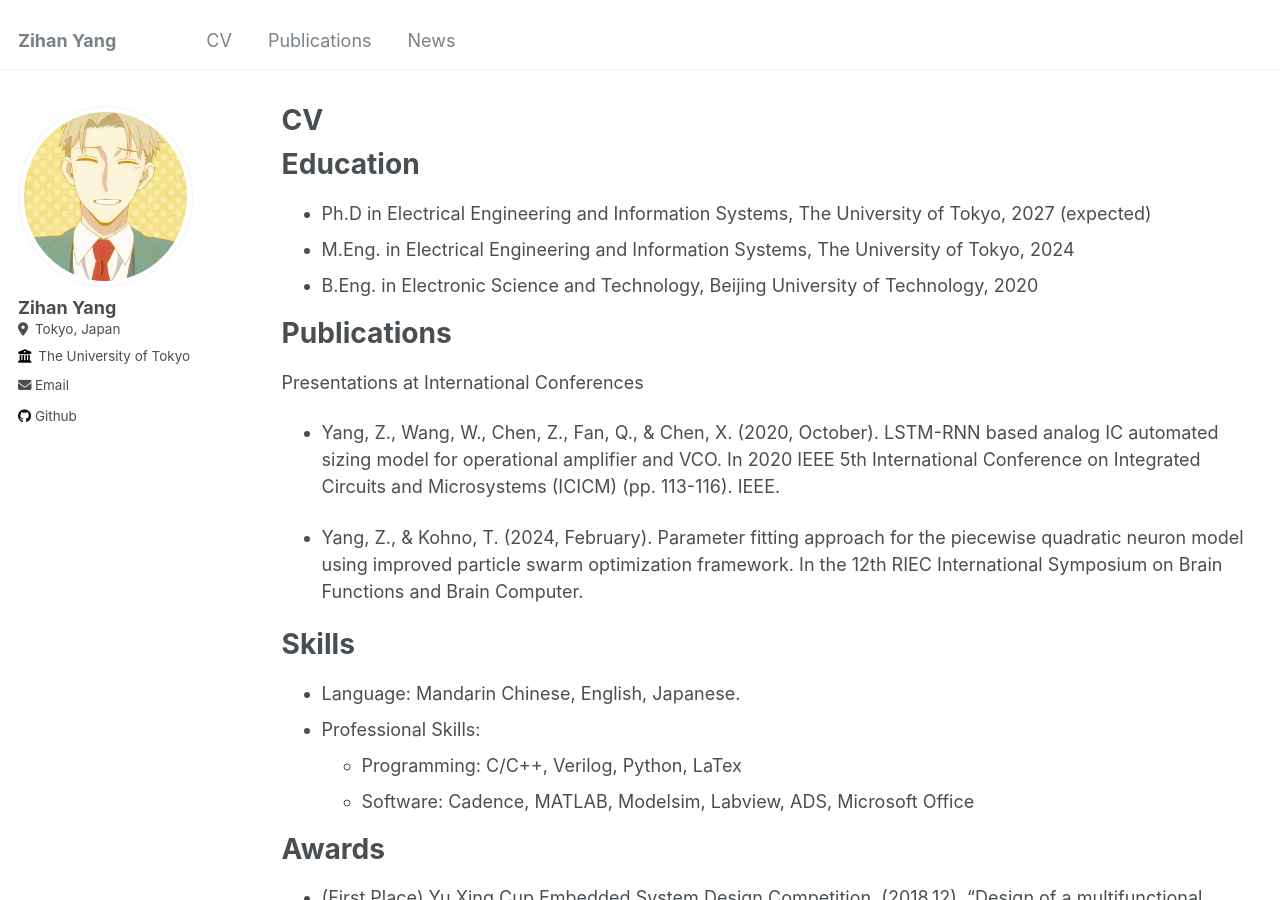
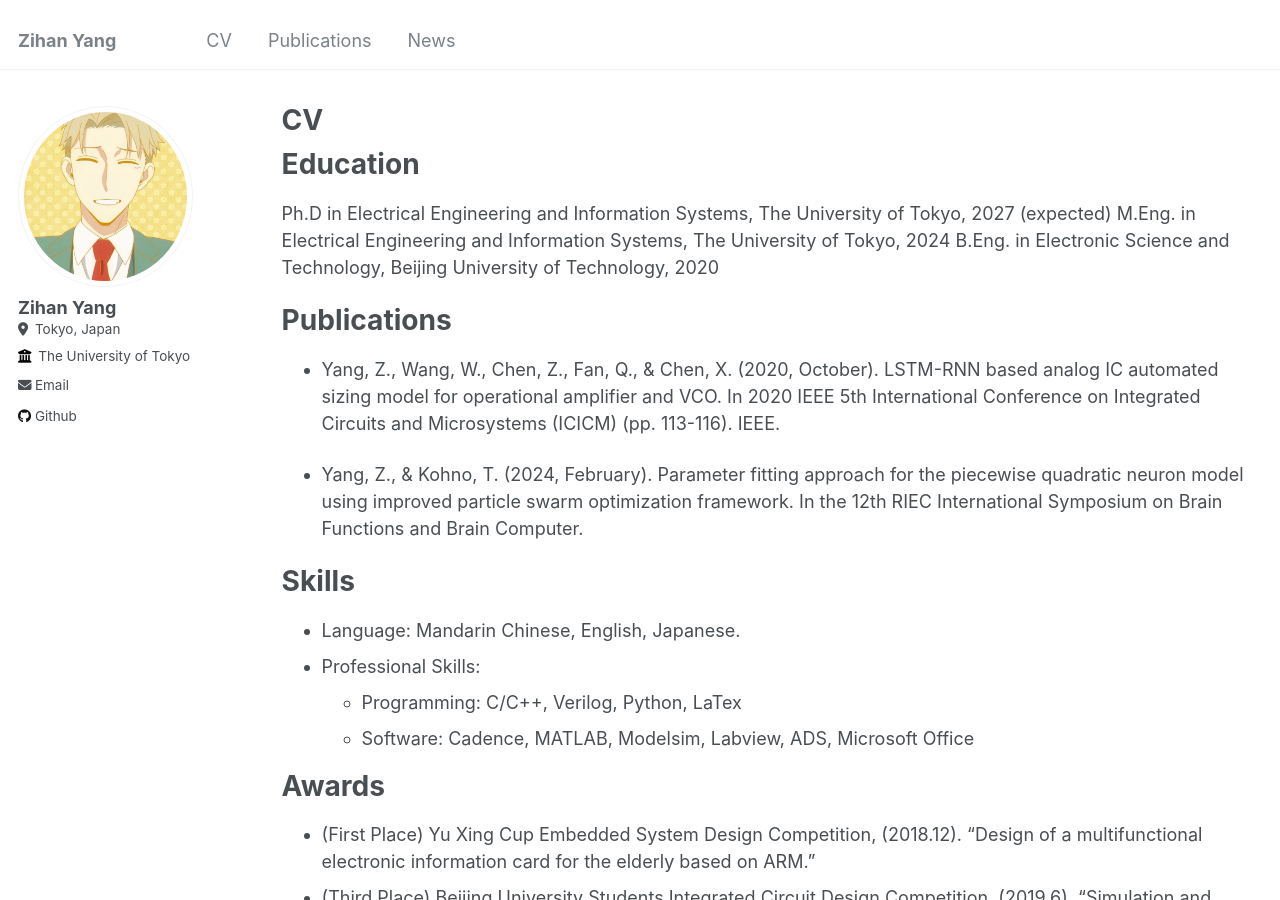
Before and after one commit to azukan/ZihanYang, a Jekyll site: the page built from _pages/cv.md, in a window 1280 px wide and 900 px high. Built offline with Jekyll 4.4.1, drawn with Linux system fonts in a browser that asks for light colours.

Commit message:
Update cv.md

```diff
--- a/_pages/cv.md
+++ b/_pages/cv.md
@@ -11,13 +11,12 @@ redirect_from:
 
 Education
 ======
-* Ph.D in Electrical Engineering and Information Systems, The University of Tokyo, 2027 (expected)
-* M.Eng. in Electrical Engineering and Information Systems, The University of Tokyo, 2024
-* B.Eng. in Electronic Science and Technology, Beijing University of Technology, 2020
+Ph.D in Electrical Engineering and Information Systems, The University of Tokyo, 2027 (expected)
+M.Eng. in Electrical Engineering and Information Systems, The University of Tokyo, 2024
+B.Eng. in Electronic Science and Technology, Beijing University of Technology, 2020
 
 Publications
 ======
-Presentations at International Conferences
 
 * Yang, Z., Wang, W., Chen, Z., Fan, Q., & Chen, X. (2020, October). LSTM-RNN based analog IC automated sizing model for operational amplifier and VCO. In 2020 IEEE 5th International Conference on Integrated Circuits and Microsystems (ICICM) (pp. 113-116). IEEE.
 
```
